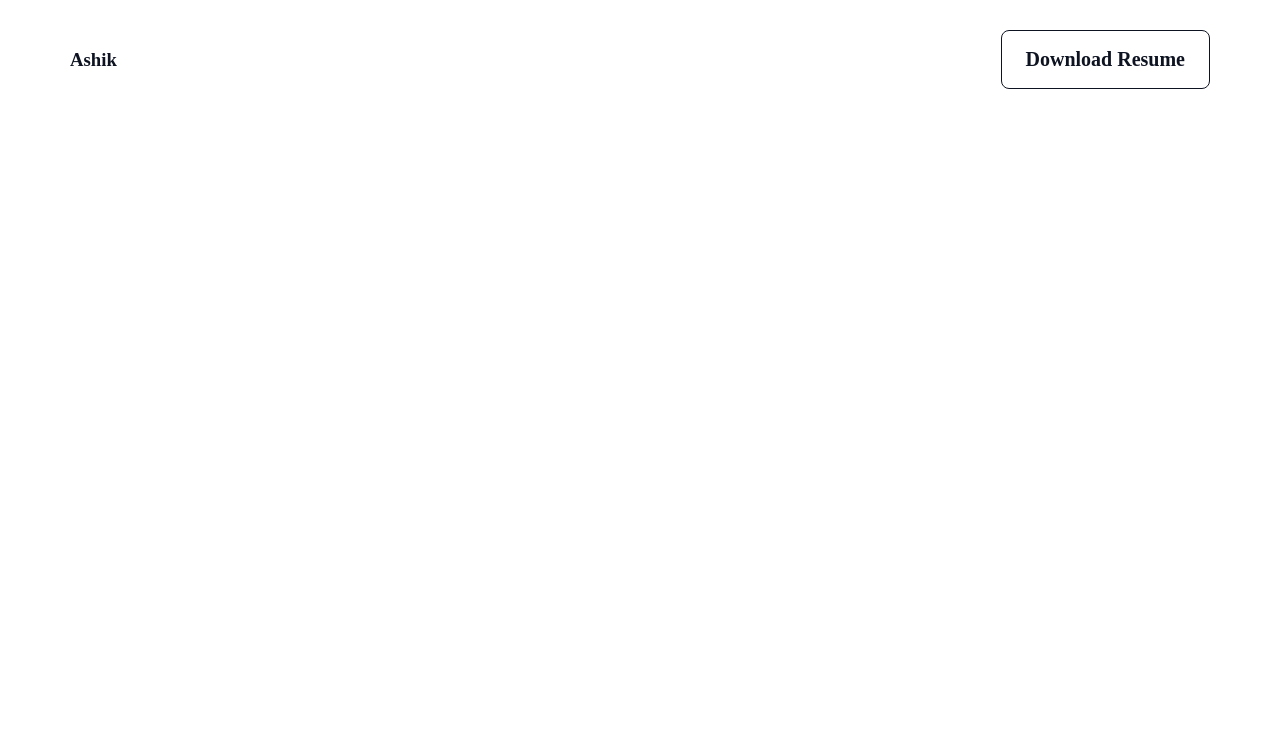
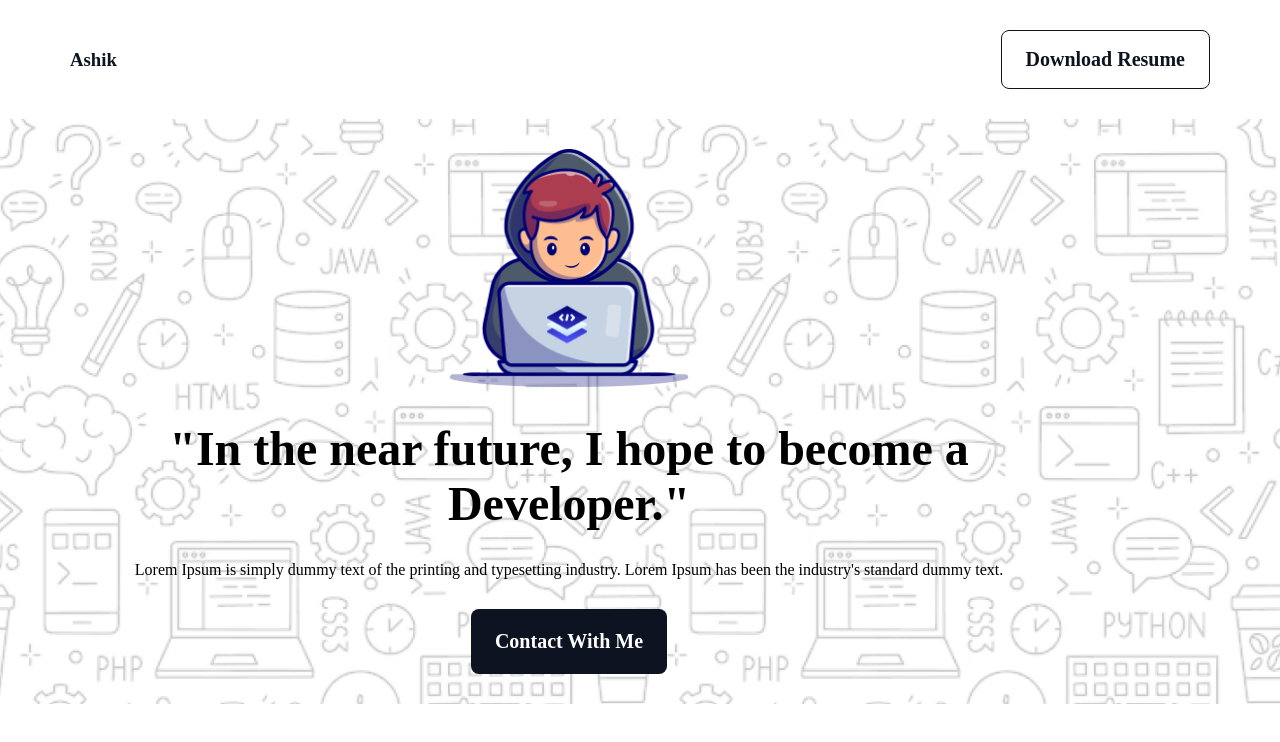
Before and after one commit to imashiksarkar/PH-A1, a plain HTML site: page index.html in a window 1280 px wide. Drawn offline with Linux system fonts and the light colour scheme; a web font is replaced by a local one.

Commit message:
hero section complete

```diff
--- a/assets/css/styles.css
+++ b/assets/css/styles.css
@@ -76,3 +76,47 @@ a {
   background-color: transparent;
   color: inherit;
 }
+
+/* Hero Section */
+.hero {
+  background-image: url('/assets/images/Hero-bg.png');
+  background-position: center;
+  background-repeat: no-repeat;
+  background-size: cover;
+  display: flex;
+  align-items: center;
+  justify-content: center;
+  padding-block: 1.875rem;
+  /* background-color: red; */
+}
+.hero__box {
+  max-width: 62.375rem;
+  display: flex;
+  flex-direction: column;
+  align-items: center;
+  gap: 1.875rem;
+}
+.hero__programmer {
+  width: 15rem;
+}
+.hero__programmer img {
+  width: 100%;
+}
+.hero__heading {
+  font-size: 3rem;
+  font-weight: 800;
+  text-align: center;
+}
+.hero__subtitle {
+  font-size: 1rem;
+  text-align: center;
+}
+.hero .cta-btn {
+  font-size: 1.25rem;
+  font-weight: 600;
+  text-transform: capitalize;
+  padding: 1.3125rem 1.5rem;
+  color: #fff;
+  background-color: #0d1321;
+  border-radius: 0.5rem;
+}
--- a/index.html
+++ b/index.html
@@ -17,6 +17,23 @@
           </nav>
         </div>
       </section>
+      <section class="hero">
+        <div class="container">
+          <div class="hero__box">
+            <figure class="hero__programmer">
+              <img src="/assets/images/programmer.png" alt="programmer" />
+            </figure>
+            <h1 class="hero__heading">
+              "In the near future, I hope to become a Developer."
+            </h1>
+            <p class="hero__subtitle">
+              Lorem Ipsum is simply dummy text of the printing and typesetting
+              industry. Lorem Ipsum has been the industry's standard dummy text.
+            </p>
+            <a href="#feedback" class="cta-btn">Contact with me</a>
+          </div>
+        </div>
+      </section>
     </header>
   </body>
 </html>
```
